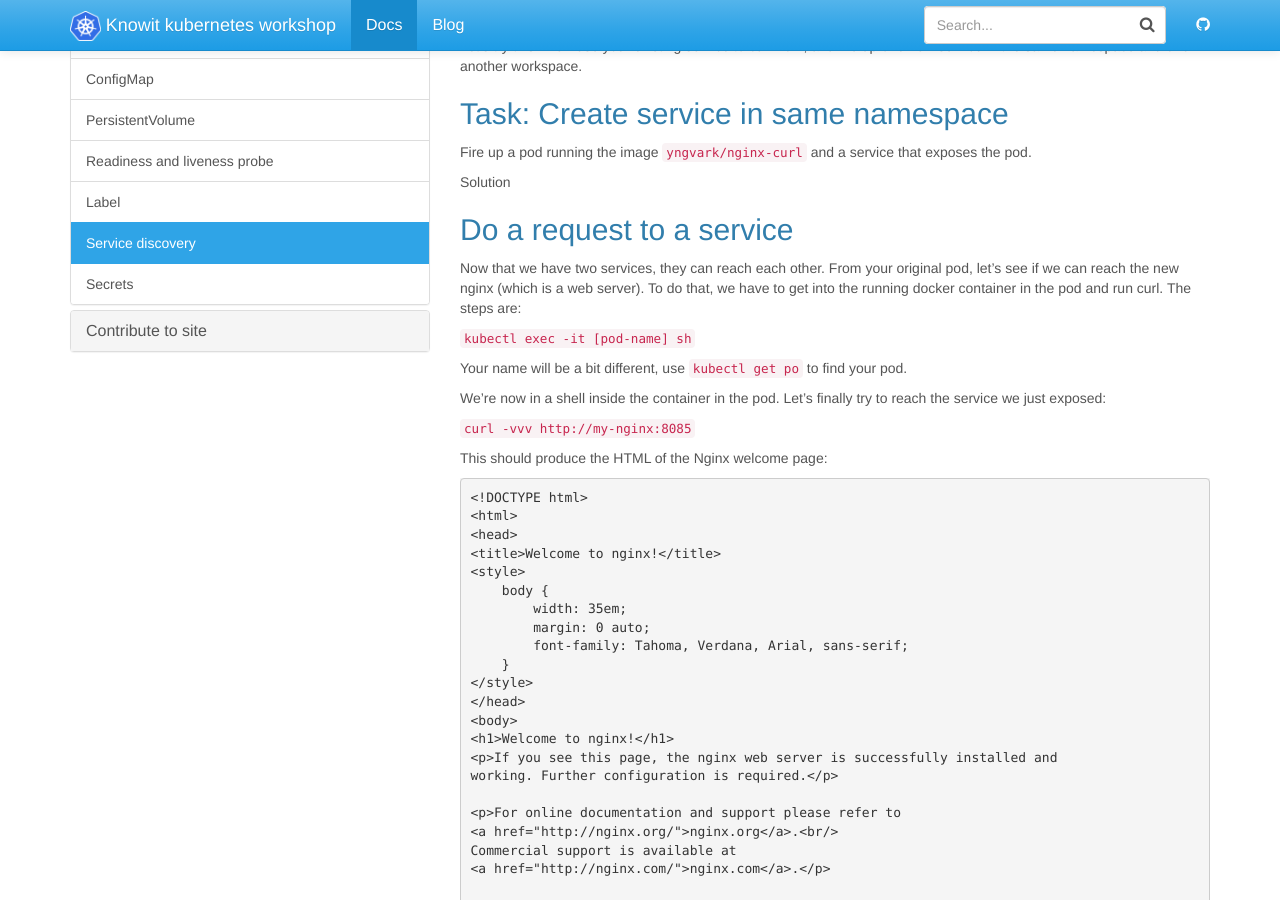
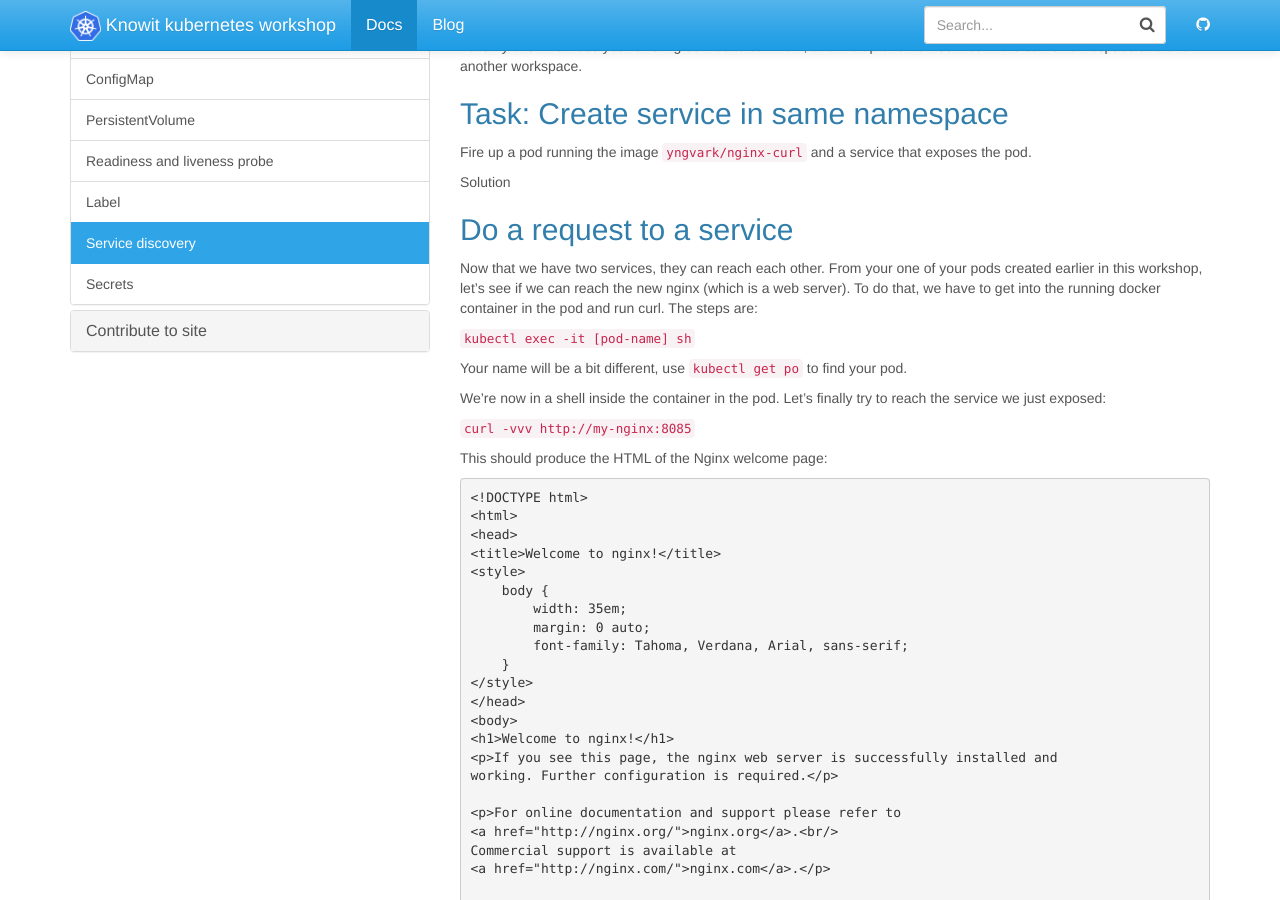
Before and after one commit to knowit/kubernetes-workshop, a Jekyll site: the page built from docs/_docs/workshop/service-discovery.md, in a window 1280 px wide and 900 px high, scrolled down 426 px. Built offline with Jekyll 4.4.1, drawn with Linux system fonts in a browser that asks for light colours.

Commit message:
Update service-discovery.md

```diff
--- a/docs/_docs/workshop/service-discovery.md
+++ b/docs/_docs/workshop/service-discovery.md
@@ -44,7 +44,7 @@ kubectl expose deployment my-nginx --port 8085 --target-port 80
 
 ## Do a request to a service
 
-Now that we have two services, they can reach each other. From your original pod, let's see if we can reach the new nginx (which is a web server). To do that, we have to get into the running docker container in the pod and run curl. The steps are:
+Now that we have two services, they can reach each other. From your one of your pods created earlier in this workshop, let's see if we can reach the new nginx (which is a web server). To do that, we have to get into the running docker container in the pod and run curl. The steps are:
 
 `kubectl exec -it [pod-name] sh`
 
```
